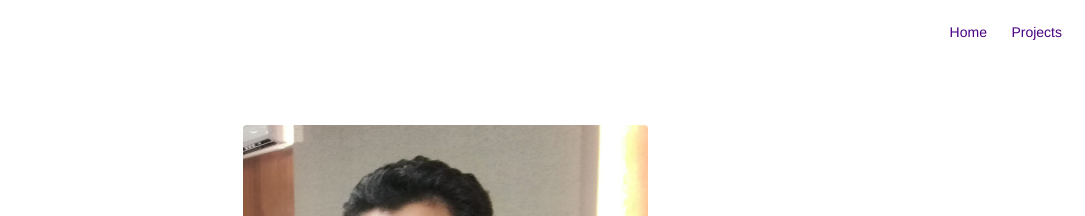
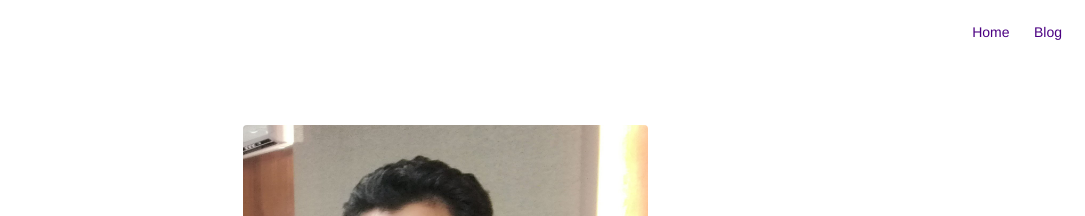
Before and after one commit to Abdolla25/My-Site, a Jekyll site: the page built from about.md, in a window 1280 px wide. Shown: the top 216 px of the page, without its empty margins (195-1280 px from the left). Built offline with Jekyll 4.4.1, drawn with Linux system fonts in a browser that asks for light colours.

Commit message:
Update _config.yml

```diff
--- a/_config.yml
+++ b/_config.yml
@@ -72,11 +72,11 @@ width: large
 # paginate_path: "blog/:num/"
 
 # if you don't need projects, comment the *projects* configs below
-projects: true
+projects: false
 
 # if you don't need "about" or "blog", comment them out below
 about: true
-blog: false
+blog: true
 
 # do you want to show the "read time" of the posts?
 read-time: true
```
